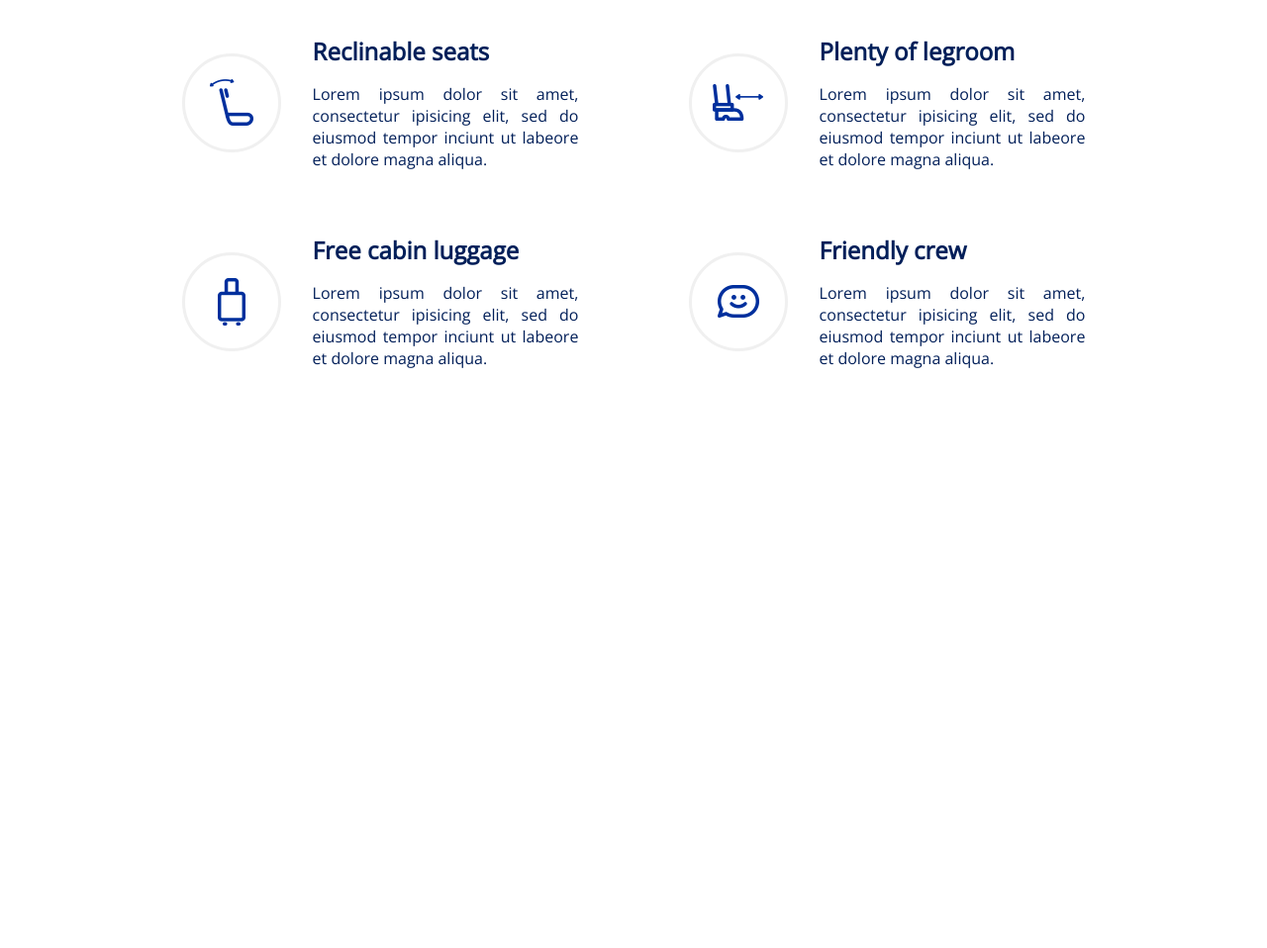
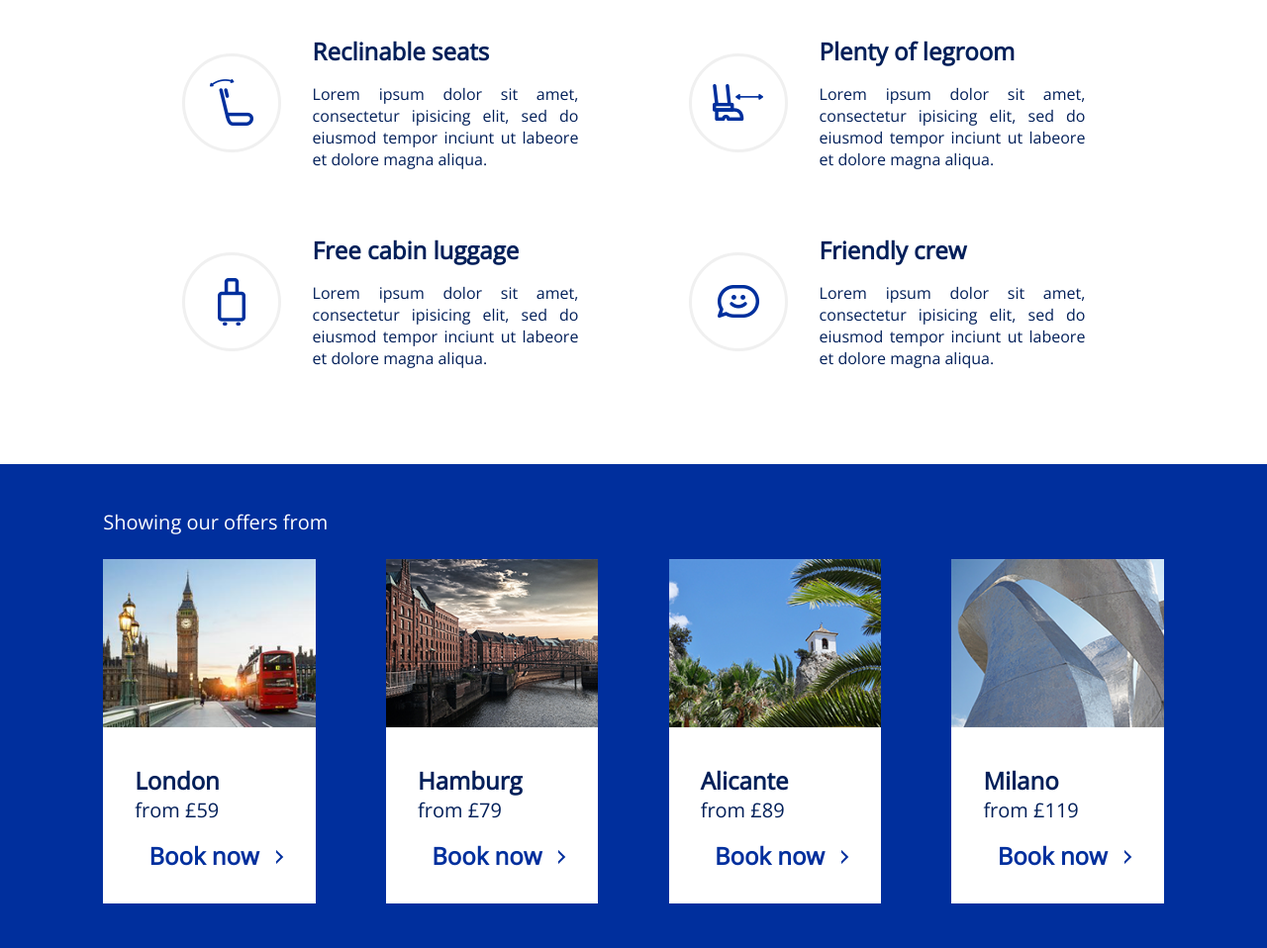
Before and after one commit to DijanaKosovac/Green-Earth-Project, a website: page src/index.html in a window 1280 px wide. Shown: the part 932-1890 px from the top of the page at 99% size. Before the commit the page ends 1401 px from the top, so only its background shows below. Drawn offline with nearby package versions, Linux system fonts and the light colour scheme.

Commit message:
Offer section done

```diff
--- a/src/index.html
+++ b/src/index.html
@@ -102,7 +102,53 @@
         </section>
     </section>
 
-
+    <section class="offers">
+        <div class="offer-showcase">
+            <h5>Showing our offers from</h5>
+            <div class="offer-container">
+                <figure class="offer">
+                    <img class="city" src="images/london.png" alt="London">
+                    <div class="offer-info">
+                        <h3>London</h3>
+                        <p>from £59</p>
+                        <div class="show-more">
+                            <span>Book now</span> <img src="images/book-arrow.png" alt="show-more">
+                        </div>
+                    </div>
+                </figure>
+                <figure class="offer">
+                    <img class="city" src="images/Hamburg.png" alt="Hamburg">
+                    <div class="offer-info">
+                        <h3>Hamburg</h3>
+                        <p>from £79</p>
+                        <div class="show-more">
+                            <span>Book now</span> <img src="images/book-arrow.png" alt="show-more">
+                        </div>
+                    </div>
+                </figure>
+                <figure class="offer">
+                    <img class="city" src="images/Alicante.png" alt="Alicante">
+                    <div class="offer-info">
+                        <h3>Alicante</h3>
+                        <p>from £89</p>
+                        <div class="show-more">
+                            <span>Book now</span> <img src="images/book-arrow.png" alt="show-more">
+                        </div>
+                    </div>
+                </figure>
+                <figure class="offer">
+                    <img class="city" src="images/Milano.png" alt="Milano">
+                    <div class="offer-info">
+                        <h3>Milano</h3>
+                        <p>from £119</p>
+                        <div class="show-more">
+                            <span>Book now</span> <img src="images/book-arrow.png" alt="show-more">
+                        </div>
+                    </div>
+                </figure>
+            </div>
+        </div>
+    </section>
 
 
     <script src="js/main.js"></script>
--- a/src/scss/_mixins.scss
+++ b/src/scss/_mixins.scss
@@ -22,6 +22,6 @@
     font-size: 24px;
     font-weight: bold;
     background-color: $secondary-blue;
-    color: $main-headline;
+    color: $white;
 
 }
--- a/src/scss/_variables.scss
+++ b/src/scss/_variables.scss
@@ -1,7 +1,7 @@
 $font-family: 'Open Sans',
 sans-serif;
 $primary-blue: #002f9a;
-$main-headline: #fff;
+$white: #fff;
 $secondary-blue: #002f9d;
 $arrow-background: #d3d3d3;
 $light-grey: #7e7e7e;
--- a/src/scss/style.scss
+++ b/src/scss/style.scss
@@ -45,7 +45,7 @@ header {
     width: 100%;
     height: 80vh;
     margin-top: 1rem;
-    color: $main-headline;
+    color: $white;
 
     .img-container {
         @include flex(center, center, wrap);
@@ -142,9 +142,64 @@ header {
             }
         }
     }
+}
 
-    .offers {
-        background-color: $secondary-blue;
-        width: 100%;
+.offers {
+    background-color: $secondary-blue;
+    margin: 0 auto;
+    padding: 2.8rem;
+
+    .offer-showcase {
+        width: 90%;
+        margin: auto;
+
+        h5 {
+            font-size: 20px;
+            font-weight: 100;
+            color: $white;
+            margin-bottom: 1.5rem;
+        }
+
+        .offer-container {
+            @include flex(space-between, center, wrap);
+
+            .offer {
+                width: 20%;
+                background-color: $white;
+
+                .city {
+                    width: 100%;
+                    height: 170px;
+                    object-fit: cover;
+
+                }
+
+                .offer-info {
+                    padding: 2rem 2rem;
+                    color: $ternary-blue;
+
+                    h3 {
+                        font-size: 24px;
+                        font-weight: bold;
+                    }
+
+                    p {
+                        font-size: 20px;
+                    }
+                }
+
+                .show-more {
+                    @include flex(end, baseline, wrap);
+                    margin-top: 1rem;
+
+                    span {
+                        font-size: 24px;
+                        font-weight: bold;
+                        margin-right: 1rem;
+                        color: $secondary-blue;
+                    }
+                }
+            }
+        }
     }
 }
```
Also changed, not shown: dist/index.html, src/css/style.css, src/images/Alicante.png (renamed from src/images/guadalest-1376373_1920.png), src/images/Hamburg.png (renamed from src/images/city-1448302_1920.png), src/images/Milano.png (renamed from src/images/expo-920533_1920.png), src/images/book-arrow.png (renamed from src/images/arrow (1).png), src/images/book-arrow.svg (added).
